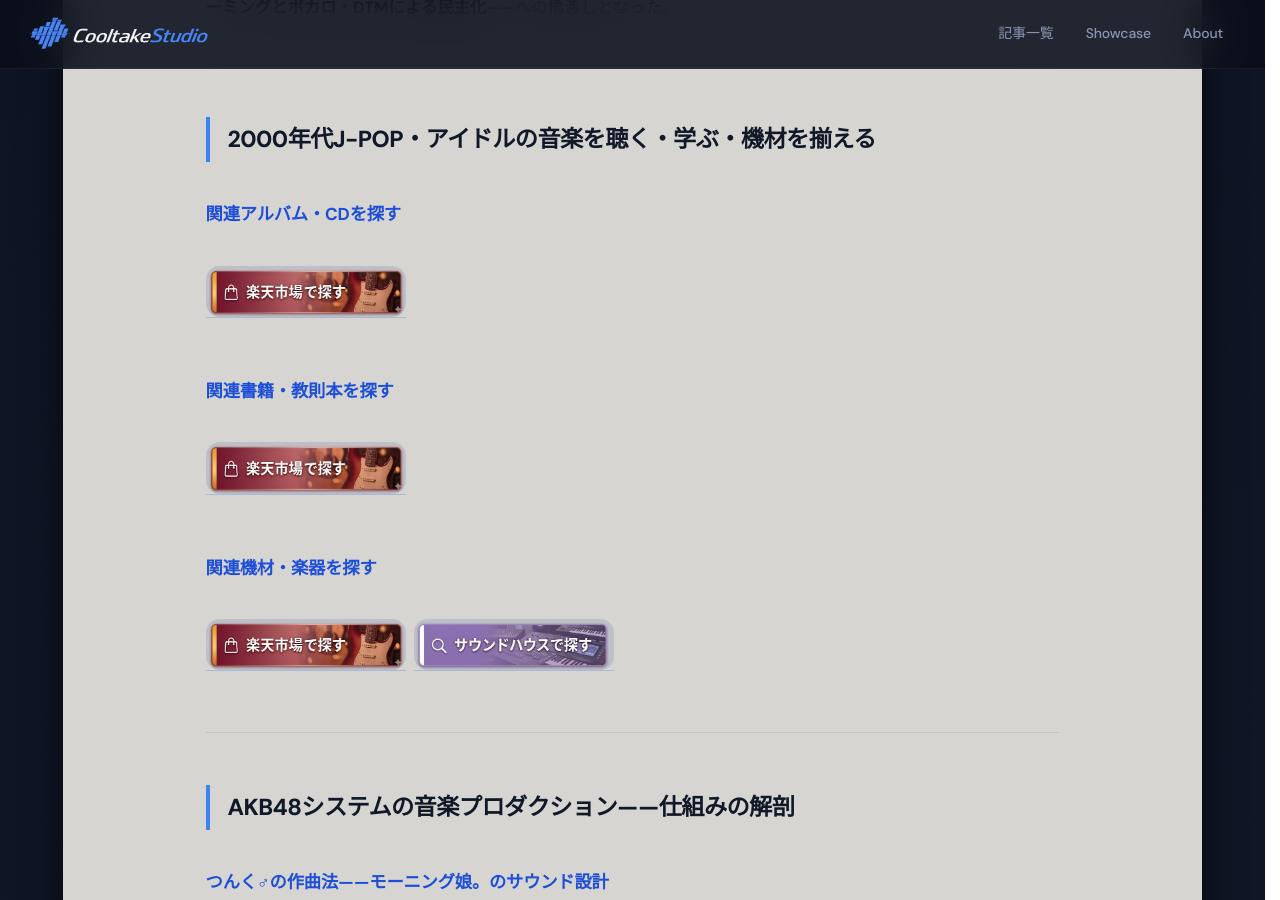
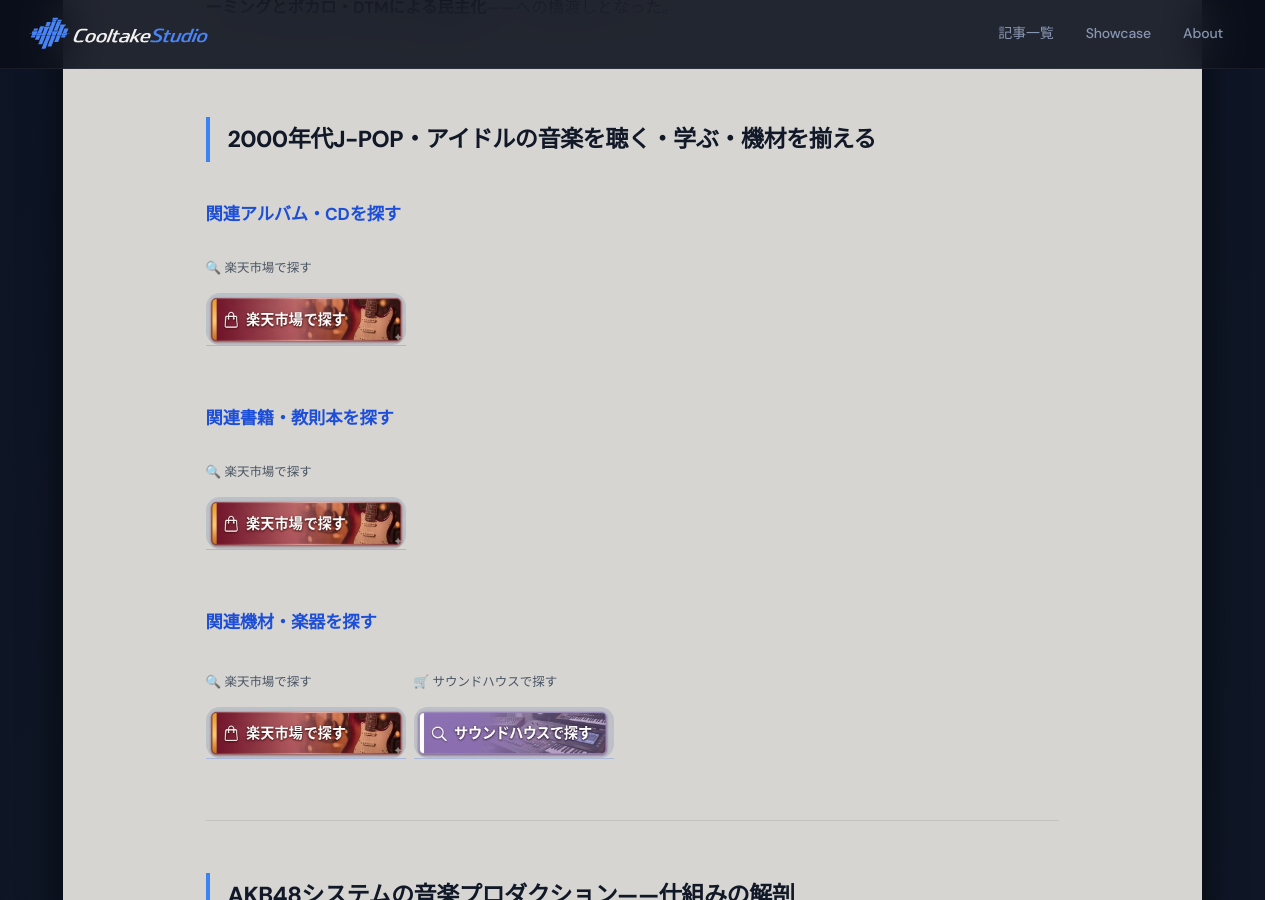
Before and after one commit to cooltake/cooltake-staging, a Jekyll site: the page built from _posts/2026-05-30-japan-music-14-2000s-idol.md, in a window 1280 px wide and 900 px high, scrolled down 3536 px. Built offline with Jekyll 4.4.1, drawn with Linux system fonts in a browser that asks for light colours; some web fonts are replaced.

Commit message:
fix: add button labels (2026-05-30-japan-music-14-2000)

```diff
--- a/_posts/2026-05-30-japan-music-14-2000s-idol.md
+++ b/_posts/2026-05-30-japan-music-14-2000s-idol.md
@@ -192,6 +192,7 @@
 
 <div style="margin:1.5rem 0;">
 
+<span style="display:block;font-size:.78rem;color:#4b5563;margin-bottom:3px;margin-top:6px;">🔍 楽天市場で探す</span>
 <a href="https://hb.afl.rakuten.co.jp/ichiba/54518dd8.3792440a.54518dd9.03b99be4/?pc=https%3A//search.rakuten.co.jp/search/mall/EXILE%2B%E3%83%A2%E3%83%BC%E3%83%8B%E3%83%B3%E3%82%B0%E5%A8%98%E3%80%82%2BAKB48%2BCD/" rel="nofollow" referrerpolicy="no-referrer-when-downgrade" style="display:inline-block;text-decoration:none;margin:.6rem 0;"><img src="/assets/images/btn-rakuten.jpg" alt="楽天市場で探す" width="200" style="max-width:100%;height:auto;border-radius:14px;display:block;"></a>
 
 </div>
@@ -204,6 +205,7 @@
 
 <div style="margin:1.5rem 0;">
 
+<span style="display:block;font-size:.78rem;color:#4b5563;margin-bottom:3px;margin-top:6px;">🔍 楽天市場で探す</span>
 <a href="https://hb.afl.rakuten.co.jp/ichiba/54518dd8.3792440a.54518dd9.03b99be4/?pc=https%3A//search.rakuten.co.jp/search/mall/%E3%83%80%E3%83%B3%E3%82%B9%2B%E6%8C%AF%E3%82%8A%E4%BB%98%E3%81%91%2B%E9%9F%B3%E6%A5%BD%E5%88%B6%E4%BD%9C%2B%E6%9C%AC/" rel="nofollow" referrerpolicy="no-referrer-when-downgrade" style="display:inline-block;text-decoration:none;margin:.6rem 0;"><img src="/assets/images/btn-rakuten.jpg" alt="楽天市場で探す" width="200" style="max-width:100%;height:auto;border-radius:14px;display:block;"></a>
 
 </div>
@@ -218,11 +220,13 @@
 <div style="display:flex;flex-wrap:wrap;gap:.5rem;align-items:center;margin:1.5rem 0;">
 <div>
 
+<span style="display:block;font-size:.78rem;color:#4b5563;margin-bottom:3px;margin-top:6px;">🔍 楽天市場で探す</span>
 <a href="https://hb.afl.rakuten.co.jp/ichiba/54518dd8.3792440a.54518dd9.03b99be4/?pc=https%3A//search.rakuten.co.jp/search/mall/MIDI%E3%82%AD%E3%83%BC%E3%83%9C%E3%83%BC%E3%83%89%2B%E3%82%B7%E3%83%B3%E3%82%BB%E3%82%B5%E3%82%A4%E3%82%B6%E3%83%BC%2BRoland/" rel="nofollow" referrerpolicy="no-referrer-when-downgrade" style="display:inline-block;text-decoration:none;margin:.6rem 0;"><img src="/assets/images/btn-rakuten.jpg" alt="楽天市場で探す" width="200" style="max-width:100%;height:auto;border-radius:14px;display:block;"></a>
 
 </div>
 <div>
 
+<span style="display:block;font-size:.78rem;color:#4b5563;margin-bottom:3px;margin-top:6px;">🛒 サウンドハウスで探す</span>
 <a href="https://h.accesstrade.net/sp/cc?rk=0100pdhv00n9hy&url=https%3A%2F%2Fwww.soundhouse.co.jp%2Fsearch%2Findex%3Fs_category_cd%3D311%26s_maker_cd%3D%26s_search_all%3D%26s_ord%3D" rel="nofollow" referrerpolicy="no-referrer-when-downgrade" style="display:inline-block;text-decoration:none;margin:.6rem 0;"><img src="/assets/images/btn-soundhouse.jpg" alt="サウンドハウスで探す" width="200" style="max-width:100%;height:auto;border-radius:14px;display:block;"></a>
 
 </div>
```
